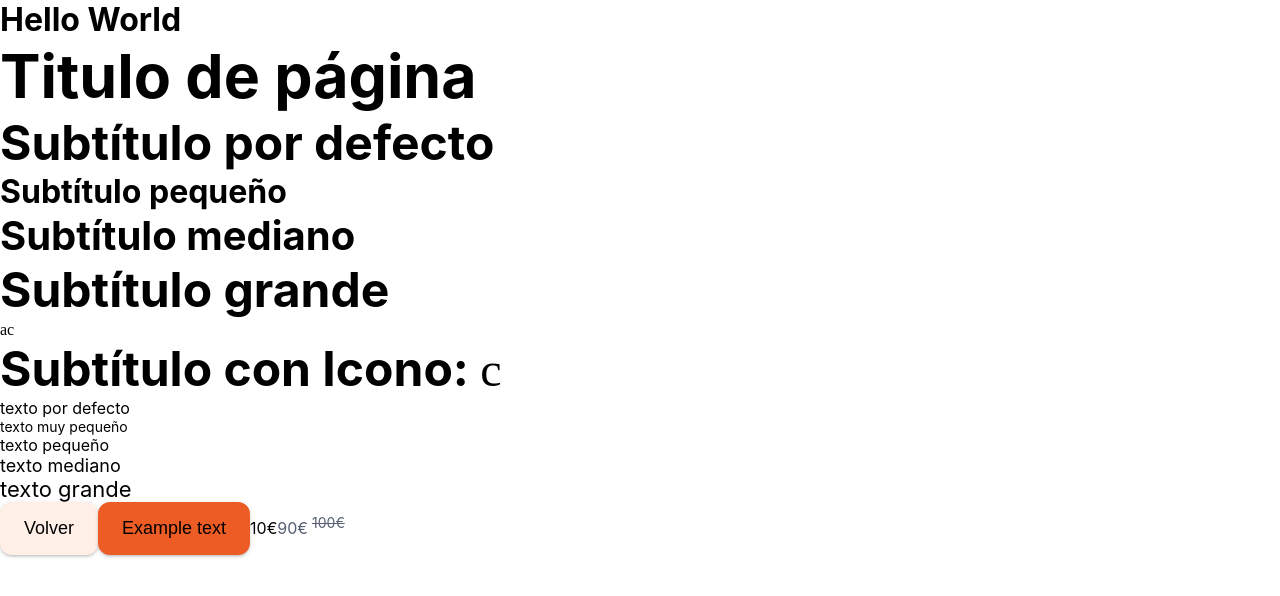
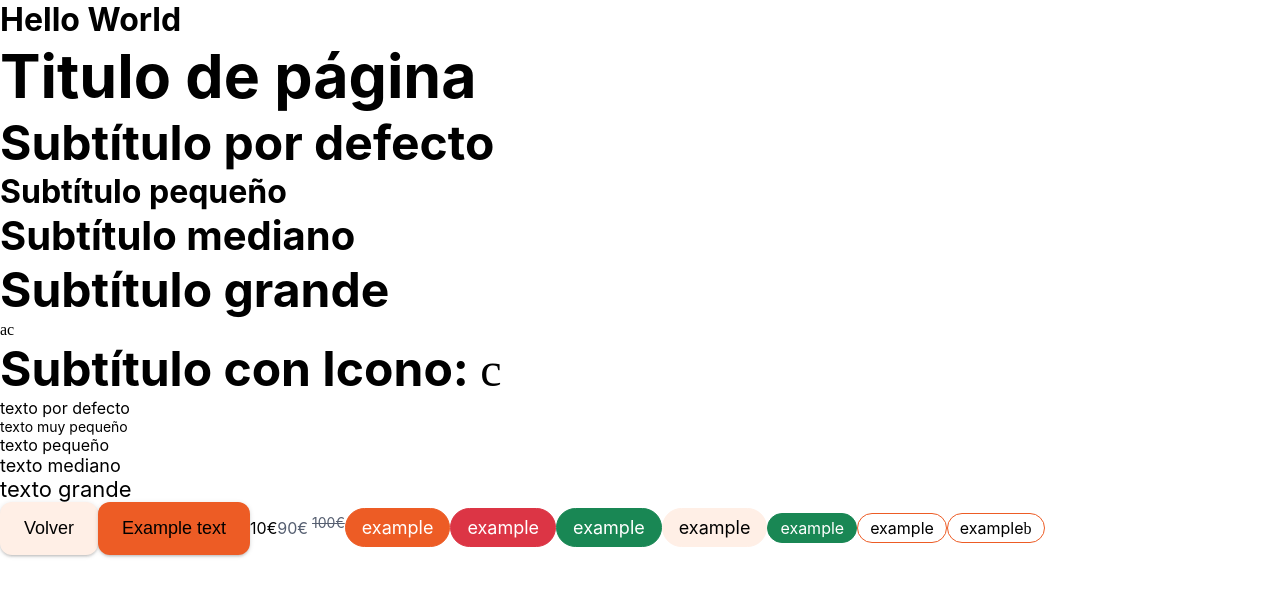
Before and after one commit to agonsant/demo-atomic-design-react, a React (Vite) app: page / in a window 1280 px wide. Shown: the top 596 px of the page. Built offline with nearby package versions, Linux system fonts and the light colour scheme; a web font is replaced by a local one.

Commit message:
feat(atoms): add chip component

```diff
--- a/src/App.jsx
+++ b/src/App.jsx
@@ -6,6 +6,7 @@ import PageTitle from "./ui-kit/atoms/text/page-title";
 import TextBody from "./ui-kit/atoms/text/body";
 import Button from "./ui-kit/atoms/button";
 import Price from "./ui-kit/atoms/price";
+import Chip from "./ui-kit/atoms/chip";
 
 function App() {
   return (
@@ -40,6 +41,20 @@ function App() {
 
       <Price currency="€" price={10} />
       <Price currency="€" price={100} discount={10} />
+
+      <Chip>example</Chip>
+      <Chip color="danger">example</Chip>
+      <Chip color="success">example</Chip>
+      <Chip color="secondary">example</Chip>
+      <Chip color="success" size="sm">
+        example
+      </Chip>
+      <Chip color="primary" size="sm" fill="outline">
+        example
+      </Chip>
+      <Chip color="primary" size="sm" fill="outline" closable={true}>
+        example
+      </Chip>
     </>
   );
 }
--- /dev/null
+++ b/src/ui-kit/atoms/chip/index.jsx
@@ -0,0 +1,32 @@
+import Icon from "../icon";
+import "./style.css";
+
+const Chip = ({
+  children,
+  size = "md",
+  fill = "solid",
+  closable = false,
+  disabled = false,
+  color = "primary",
+}) => {
+  return (
+    <span
+      className={`cb-chip cb-chip--${size} cb-chip--${fill} cb-chip--${color}
+        ${disabled ? "cb-chip--disabled" : ""}`}
+    >
+      {children}
+      {closable ? <Icon name="close" /> : ""}
+    </span>
+  );
+};
+
+Chip.propTypes = {
+  children: () => {},
+  size: () => {},
+  color: () => {},
+  fill: () => {},
+  disabled: () => {},
+  closable: () => {},
+};
+
+export default Chip;
--- /dev/null
+++ b/src/ui-kit/atoms/chip/style.css
@@ -0,0 +1,46 @@
+.cb-chip {
+  display: inline-block;
+  border-radius: var(--cb-radius-xl);
+  color: var(--cb-color-text-light);
+}
+
+.cb-chip--sm {
+  padding: var(--cb-spacing-xxs) var(--cb-spacing-s);
+  font-size: var(--cb-text-body-sm);
+}
+
+.cb-chip--md {
+  padding: var(--cb-spacing-xs) var(--cb-spacing-md);
+  font-size: var(--cb-text-body-md);
+}
+
+.cb-chip--primary {
+  background-color: var(--cb-color-surface-primary);
+  border: var(--border-width-sm) solid var(--cb-color-surface-primary);
+}
+
+.cb-chip--secondary {
+  background-color: var(--cb-color-surface-secondary);
+  border: var(--border-width-sm) solid var(--cb-color-surface-secondary);
+  color: var(--cb-color-text-dark);
+}
+
+.cb-chip--danger {
+  background-color: var(--cb-color-surface-danger);
+  border: var(--border-width-sm) solid var(--cb-color-surface-danger);
+}
+
+.cb-chip--success {
+  background-color: var(--cb-color-surface-success);
+  border: var(--border-width-sm) solid var(--cb-color-surface-success);
+}
+
+.cb-chip--outline {
+  background-color: var(--cb-color-surface-bg);
+  color: var(--cb-color-text-primary);
+}
+
+.cb-chip--disabled {
+  background-color: var(--cb-color-surface-disabled);
+  border: var(--border-width-sm) solid var(--cb-color-surface-disabled);
+}
--- a/src/ui-kit/tokens/my-company-brand.css
+++ b/src/ui-kit/tokens/my-company-brand.css
@@ -5,11 +5,14 @@
   --cb-color-surface-secondary: var(--cb-color-orange-50);
   --cb-color-surface-secondary-hover: var(--cb-color-orange-100);
   --cb-color-surface-success: var(--cb-color-green-400);
+  --cb-color-surface-danger: var(--cb-color-red-400);
+  --cb-color-surface-disabled: var(--cb-color-neutrals-100);
   /* ... */
   --cb-color-text-primary: var(--cb-color-neutrals-black);
   --cb-color-text-secondary: var(--cb-color-grey-600);
   --cb-color-text-invert: var(--cb-color-neutrals-white);
   --cb-color-text-dark: var(--cb-color-neutrals-black);
+  --cb-color-text-light: var(--cb-color-neutrals-white);
 
   --cb-font-body: "Inter", Arial, Helvetica, sans-serif;
   --cb-font-title: "Inter", Arial, Helvetica, sans-serif;
@@ -36,10 +39,15 @@
   --cb-elevation-sm: 0px 2px 2px 0px rgba(0, 0, 0, 0.1),
     0px 3px 1px -2px rgba(0, 0, 0, 0.05), 0px 1px 5px 0px rgba(0, 0, 0, 0.12);
 
+  --border-width-sm: 1px;
+  --border-width-md: 2px;
+  --border-width-lg: 4px;
+
   --cb-radius-none: 0;
   --cb-radius-sm: 4px;
   --cb-radius-md: 8px;
   --cb-radius-lg: 12px;
+  --cb-radius-xl: 30px;
   --cb-radius-circle: 50%;
   /* ... completar con el resto de tokens de la marca*/
 
@@ -50,6 +58,8 @@
     --cb-color-surface-secondary: var(--cb-color-orange-300);
     --cb-color-surface-secondary-hover: var(--cb-color-orange-200);
     --cb-color-surface-success: var(--cb-color-green-900);
+    --cb-color-surface-danger: var(--cb-color-red-900);
+    --cb-color-surface-disabled: var(--cb-color-neutral-900);
     /* ... */
     --cb-color-text-primary: var(--cb-color-neutrals-50);
     --cb-color-text-secondary: var(--cb-color-grey-400);
--- a/src/ui-kit/tokens/primitives.css
+++ b/src/ui-kit/tokens/primitives.css
@@ -12,9 +12,13 @@
   --cb-color-grey-800: #2c3341;
   --cb-color-green-400: #198754;
   --cb-color-green-900: #051b11;
+  --cb-color-red-400: #dc3545;
+  --cb-color-red-900: #3e0e10;
   --cb-color-brand-orange: #ed5c25;
   --cb-color-neutrals-white: #ffffff;
   --cb-color-neutrals-black: #000000;
   --cb-color-neutrals-50: #e3e3e3;
+  --cb-color-neutrals-100: #cccccc;
+  --cb-color-neutrals-900: #2c2c2c;
   /* ... completar con el resto de primitivos siguiendo su estructura de grupos y subgrupos */
 }
```
